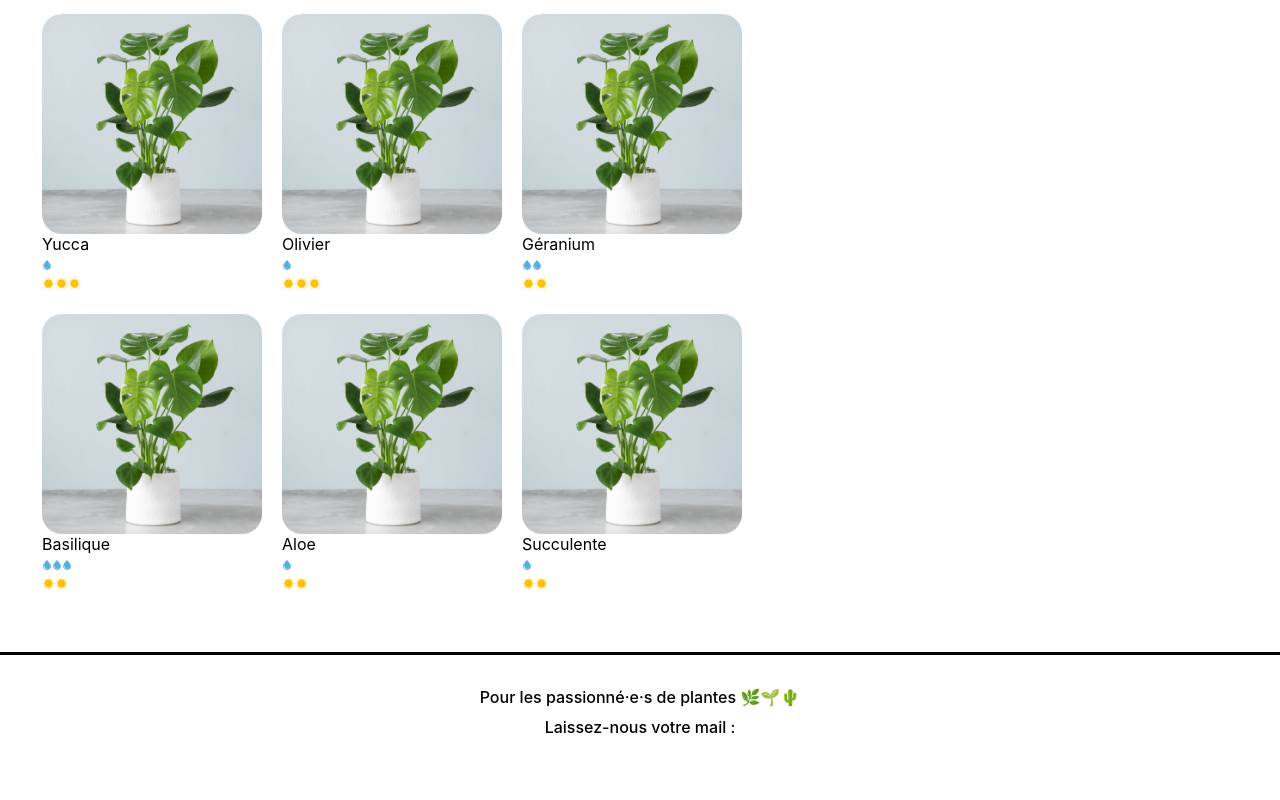
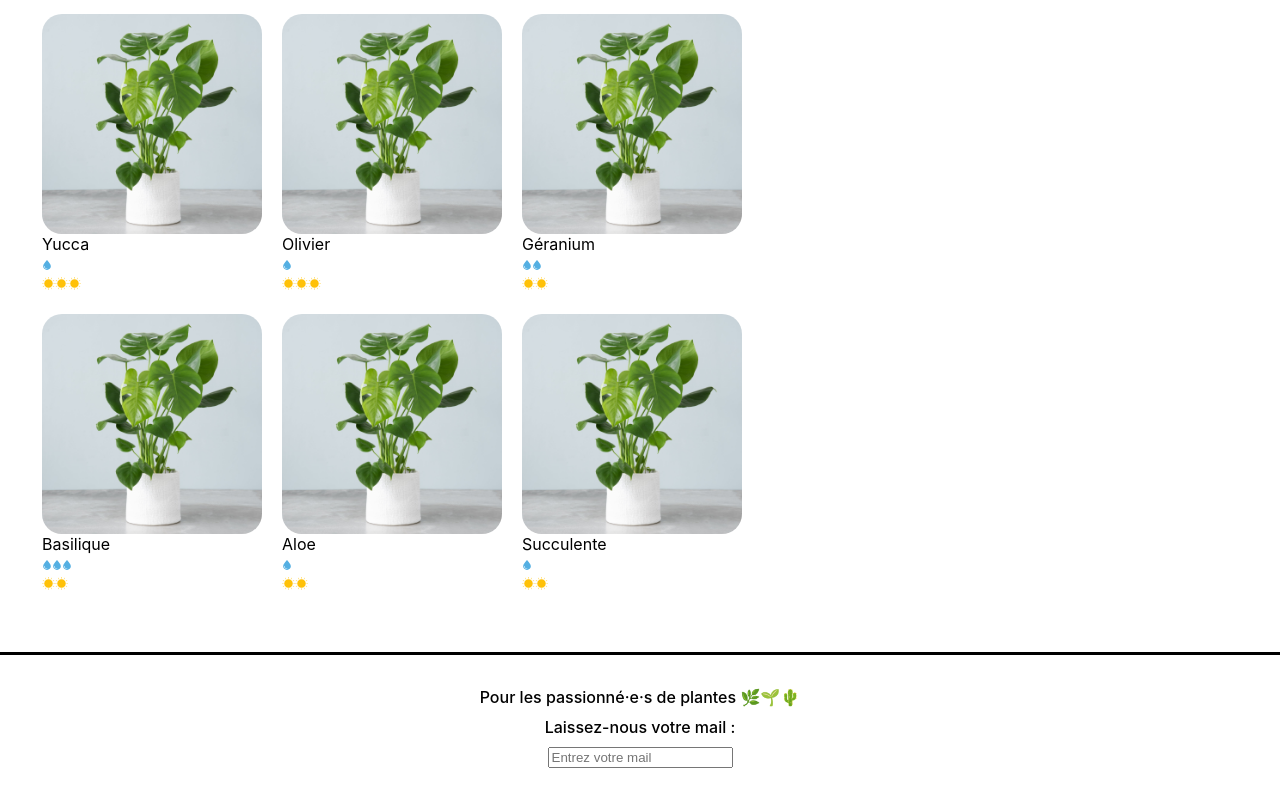
Before and after one commit to PradermN/La-maison-jungle, a React (Create React App) app: page / in a window 1280 px wide. Shown: the part 798-1598 px from the top of the page. Before the commit the page ends 1577 px from the top, so only its background shows below. Built offline with nearby package versions, Linux system fonts and the light colour scheme.

Commit message:
Ajout de handleInput et handleBlur au Footer

```diff
--- a/src/components/Footer.js
+++ b/src/components/Footer.js
@@ -8,6 +8,16 @@ export default function Footer(){
 
     const [inputValue, setInputValue] = useState('')
 
+    function handleInput(e) {
+		setInputValue(e.target.value)
+	}
+
+    function handleBlur() {
+		if (!inputValue.includes('@')) {
+			alert("Attention, il n'y a pas d'@, ceci n'est pas une adresse valide 😥")
+		}
+	}
+
     return(
 
         <footer className='lmj-footer'>
@@ -15,6 +25,12 @@ export default function Footer(){
 				Pour les passionné·e·s de plantes 🌿🌱🌵
 			</div>
 			<div className='lmj-footer-elem'>Laissez-nous votre mail :</div>
+            <input
+				placeholder='Entrez votre mail'
+				onChange={handleInput}
+				value={inputValue}
+				onBlur={handleBlur}
+			/>
 		</footer>
     )
 }
```
